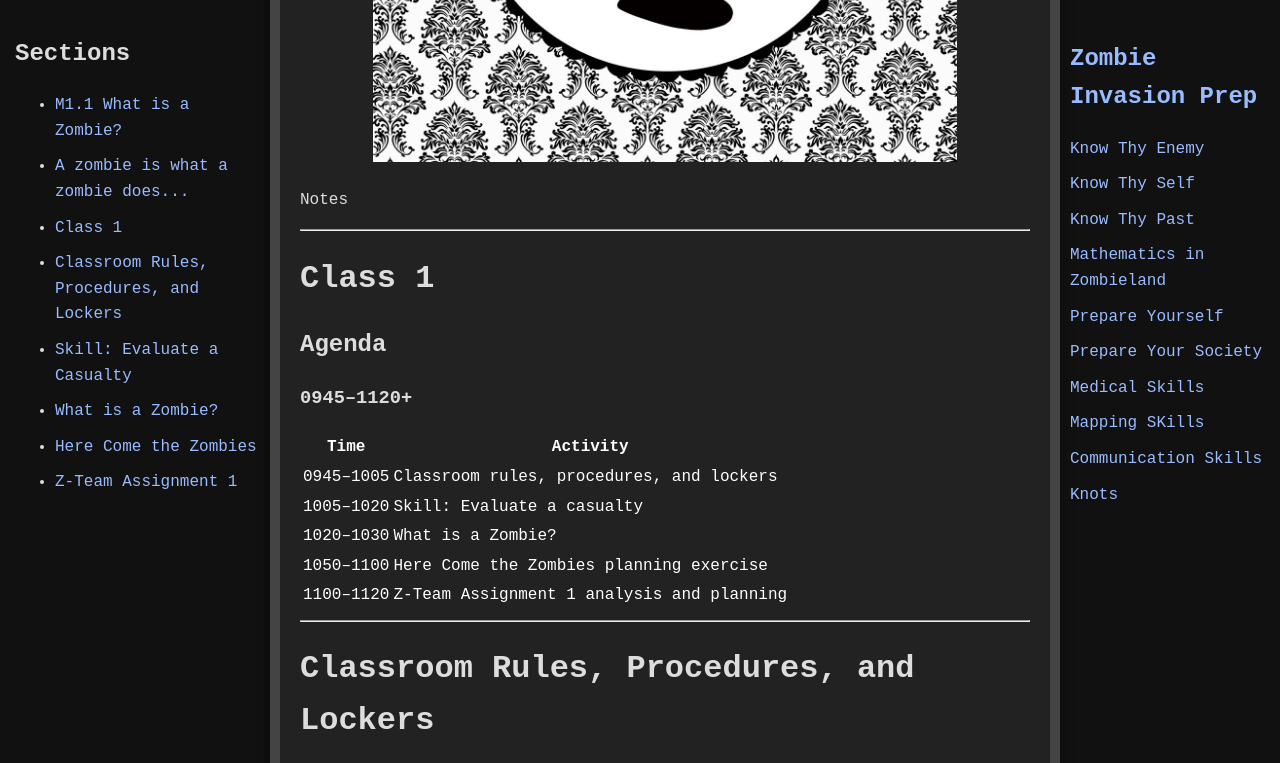
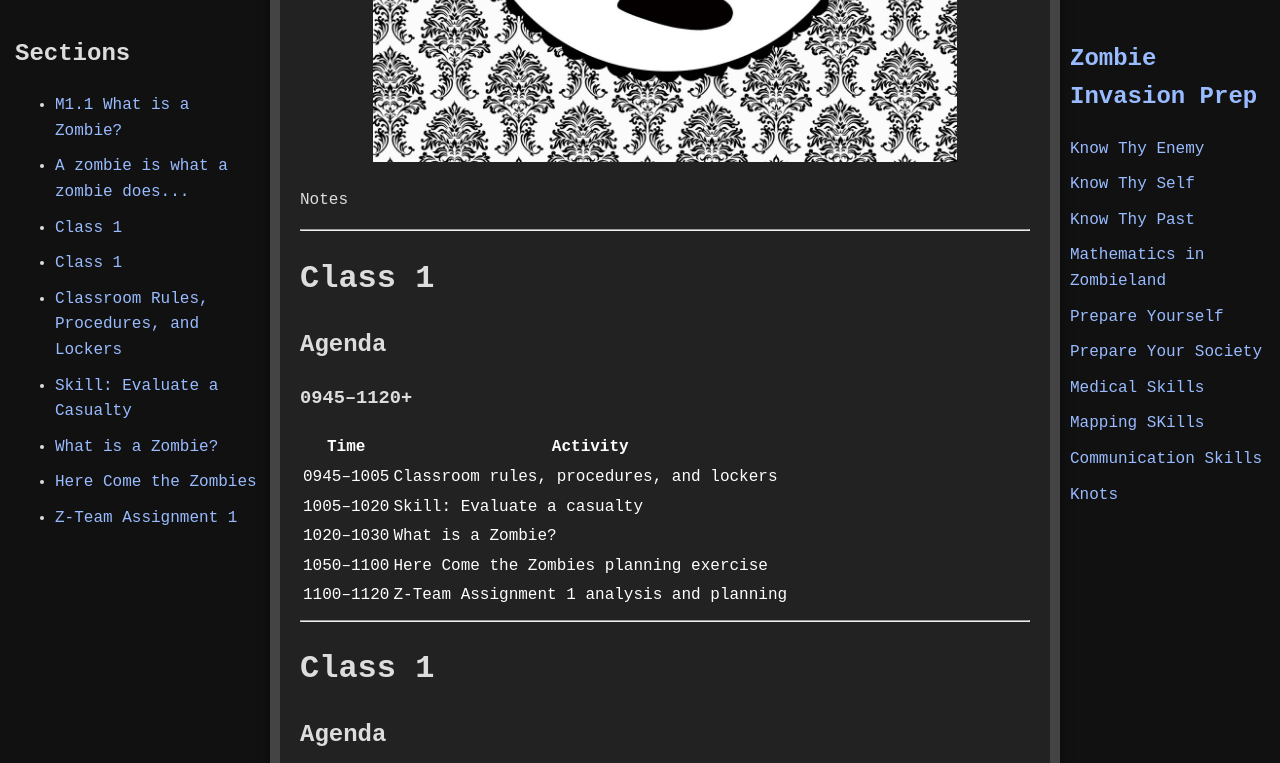
Before and after one commit to jboyce1/ZombieInvasionPrep, a Jekyll site: the page built from classes/know_thy_enemy/know_thy_enemy.md, in a window 1280 px wide and 900 px high, scrolled down 1444 px, cut to the strip 0-763 px from the top of the window. Built offline with Jekyll 4.4.1, drawn with Linux system fonts in a browser that asks for light colours.

Commit message:
Update know_thy_enemy.md

```diff
--- a/classes/know_thy_enemy/know_thy_enemy.md
+++ b/classes/know_thy_enemy/know_thy_enemy.md
@@ -39,6 +39,21 @@
 
 ---
 
+# Class 1
+
+## Agenda
+
+### 0945–1120+
+
+| Time | Activity |
+|---|---|
+| 0945–1005 | Classroom rules, procedures, and lockers |
+| 1005–1020 | Skill: Evaluate a casualty |
+| 1020–1030 | What is a Zombie? |
+| 1050–1100 | Here Come the Zombies planning exercise |
+| 1100–1120 | Z-Team Assignment 1 analysis and planning |
+
+---
 # Class 1
 
 ## Agenda
```
